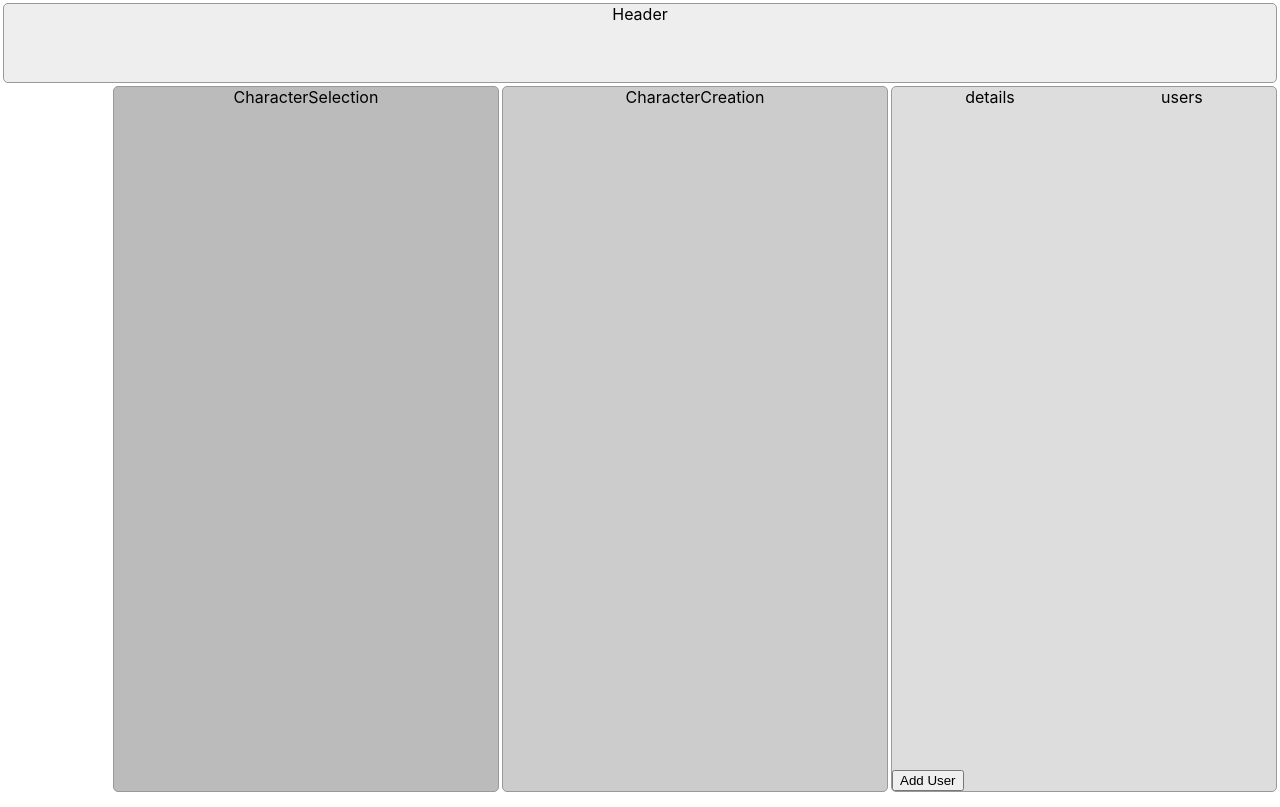
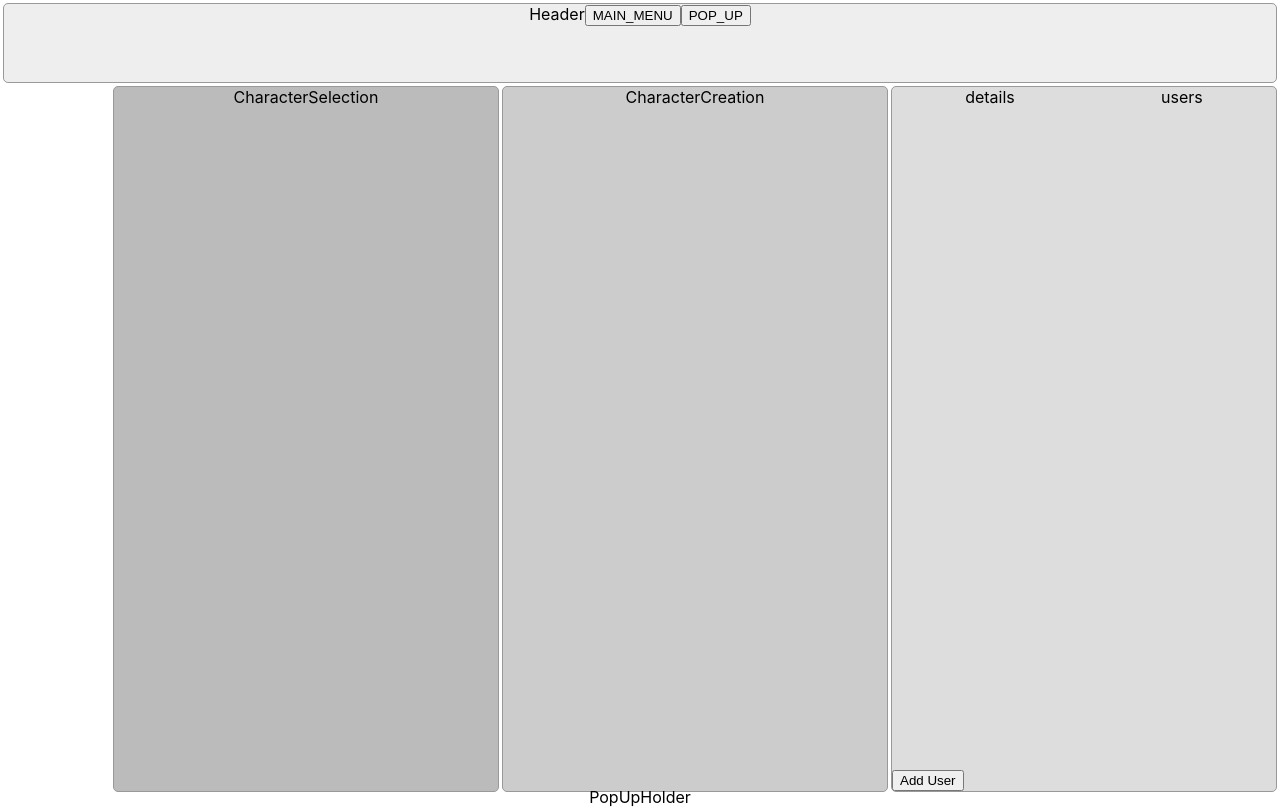
Before and after one commit to avansover/math-game-client, a React (Create React App) app: page / in a window 1280 px wide. Built offline with nearby package versions, Linux system fonts and the light colour scheme.

Commit message:
connect popup holder to context

```diff
--- a/src/App.css
+++ b/src/App.css
@@ -3,30 +3,34 @@
   height: 98vh;
 }
 
-.App .MainPage{
+.App .MainPage {
   height: 100%;
 }
 
 .MainPage .MainMenuHeader {
   margin: 3px;
   background-color: #eeeeee;
-  border: 1px solid #999999 ;
+  border: 1px solid #999999;
   border-radius: 5px;
   height: 10%;
 }
 
 .MainPage .MainMenuPage {
+  height: 90%;
   display: flex;
   justify-content: right;
-  height: 90%;
 }
 
-
+.MainPage .PopUpHolder {
+  height: 90%;
+  display: flex;
+  justify-content: right;
+}
 
 .MainMenuPage .CharacterCreation {
   margin-right: 3px;
   background-color: #cccccc;
-  border: 1px solid #999999 ;
+  border: 1px solid #999999;
   border-radius: 5px;
   width: 30%;
 }
@@ -34,13 +38,13 @@
 .MainMenuPage .CharacterSelection {
   margin-right: 3px;
   background-color: #bbbbbb;
-  border: 1px solid #999999 ;
+  border: 1px solid #999999;
   border-radius: 5px;
   width: 30%;
 }
 
 .GenericDiv {
-  border: 1px solid #999999 ;
+  border: 1px solid #999999;
 }
 
 .App-logo {
--- a/src/App.tsx
+++ b/src/App.tsx
@@ -1,20 +1,27 @@
 import React, { useState } from 'react';
 import './App.css';
 import './css/UserMamagement.css'
+import './css/AdduserWindow.css'
 
 import { MainPage } from './components/MainPage';
-import { User, UserContext } from './contextApi/userContext';
+import { PageContext } from './contextApi/generalContext';
+import { Page } from './models/Enums';
+import { PopUpHolder } from './components/PopUpHolder';
+import { PopUpContext } from './contextApi/generalContext';
 
 function App() {
 
-  const [user, setUser] = useState<User | null>(null)
+  const [page, setPage] = useState<Page>(Page.MAIN_MENU);
+  const [isPopUpOpen, setIsPopUpOpen] = useState<boolean>(false);
+
   return (
     <div className="App">
-      <UserContext.Provider value={{ user, setUser }}>
-
-
-        <MainPage />
-      </UserContext.Provider>
+      <PopUpContext.Provider value={{ isPopUpOpen, setIsPopUpOpen }}>
+        <PageContext.Provider value={{ page, setPage }}>
+          <MainPage />
+          <PopUpHolder />
+        </PageContext.Provider>
+      </PopUpContext.Provider>
     </div>
   );
 }
--- a/src/components/MainPage.tsx
+++ b/src/components/MainPage.tsx
@@ -1,14 +1,18 @@
 import { Page } from '../models/Enums';
 import { MainMenu } from '../components/mainMenu/MainMenu';
 import { Header } from '../components/header/Header';
-import { useState } from 'react';
+import { useContext, useState } from 'react';
+import { PopUpHolder } from './PopUpHolder';
+import { PageContext } from '../contextApi/generalContext';
 
 export const MainPage = () => {
 
-    const [page, setPage] = useState<Page>(Page.MAIN_MENU)
+
+    const { page } = useContext(PageContext);
 
     const mainPages = {
-        MainMenu: <MainMenu />
+        MainMenu: <MainMenu />,
+        PopUp: <PopUpHolder />
     }
 
     return (<div className='MainPage'>
--- /dev/null
+++ b/src/components/PopUpHolder.tsx
@@ -0,0 +1,5 @@
+export const PopUpHolder = () => {
+    return (<div className="PopUpHolder">
+        PopUpHolder
+    </div>)
+}
--- a/src/components/header/Header.tsx
+++ b/src/components/header/Header.tsx
@@ -1,5 +1,14 @@
+import { useContext } from "react"
+import { PageContext } from "../../contextApi/generalContext";
+import { Page } from "../../models/Enums";
+
 export const Header = () => {
+
+    const { setPage } = useContext(PageContext);
+
     return <div className="MainMenuHeader">
         Header
+        <button onClick={() => setPage(Page.MAIN_MENU)}>MAIN_MENU</button>
+        <button onClick={() => setPage(Page.POP_UP)}>POP_UP</button>
     </div>
 }
--- a/src/components/mainMenu/MainMenu.tsx
+++ b/src/components/mainMenu/MainMenu.tsx
@@ -1,6 +1,7 @@
 import { CharacterCreation } from "./CharacterCreation/CharacterCreation"
 import { CharacterSelection } from "./CharacterSelection/CharacterSelection"
-import { UserManagemnet } from "./UserCreation/UserManagemnet"
+import { AddUserWindow } from "./UserManagement/AddUserWindow"
+import { UserManagemnet } from "./UserManagement/UserManagemnet"
 
 export const MainMenu = () => {
     return (<div className="MainMenuPage">
--- /dev/null
+++ b/src/components/mainMenu/UserManagement/AddUserWindow.tsx
@@ -0,0 +1,5 @@
+export const AddUserWindow = () => {
+    return (<div className="AddUserWindow">
+        AddUserWindow
+    </div>)
+}
--- /dev/null
+++ b/src/contextApi/generalContext.tsx
@@ -0,0 +1,15 @@
+import { createContext } from "react"
+import { Page } from "../models/Enums"
+
+export const PageContext = createContext<PageContextType>({} as PageContextType)
+export const PopUpContext = createContext<PopUpContextType>({} as PopUpContextType)
+
+export type PageContextType = {
+    page: Page
+    setPage: React.Dispatch<React.SetStateAction<Page>>
+}
+
+export type PopUpContextType = {
+    isPopUpOpen: boolean
+    setIsPopUpOpen: React.Dispatch<React.SetStateAction<boolean>>
+}
--- /dev/null
+++ b/src/css/AdduserWindow.css
@@ -0,0 +1,8 @@
+.AddUserWindow {
+    position: fixed;
+    top: 30%;
+    left: 40%;
+    background-color: #ccffcc;
+    border: 1px solid #999999 ;
+    z-index: 1000;
+}
--- a/src/models/Enums.ts
+++ b/src/models/Enums.ts
@@ -21,5 +21,6 @@ export enum IntRange {
 
 export enum Page {
     MAIN_MENU = "MainMenu",
+    POP_UP = "PopUp",
 
 }
```
Also changed, not shown: src/components/mainMenu/UserManagement/UserManagemnet.tsx (renamed from src/components/mainMenu/UserCreation/UserManagemnet.tsx).
